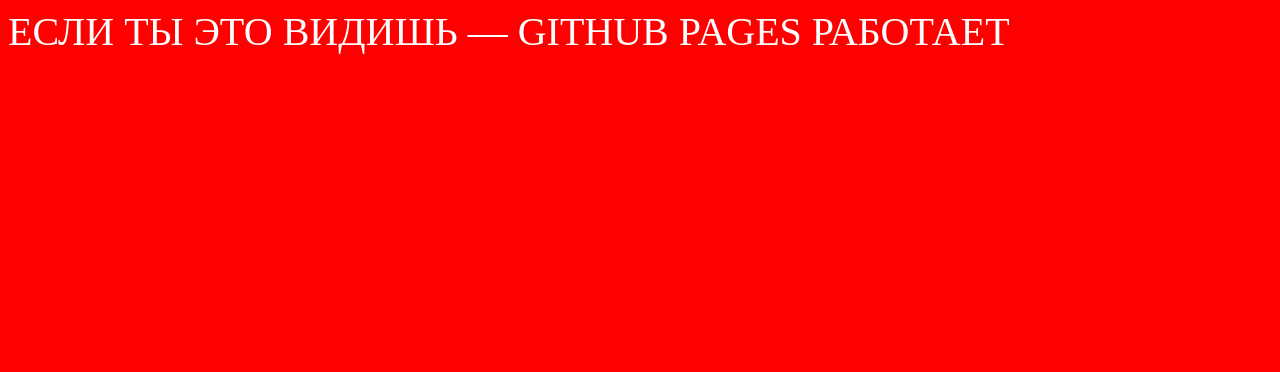
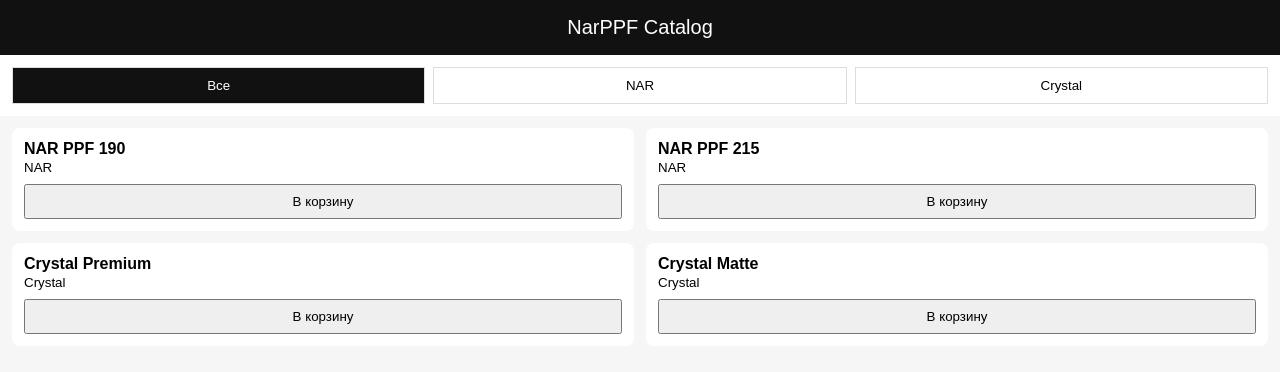
Before and after one commit to NarPPF/NarPPF.github.io, a plain HTML site: page index.html in a window 1280 px wide. Drawn offline with Linux system fonts and the light colour scheme.

Commit message:
Update index.html

```diff
--- a/index.html
+++ b/index.html
@@ -2,9 +2,126 @@
 <html lang="ru">
 <head>
     <meta charset="UTF-8">
-    <title>TEST OK</title>
+    <title>NarPPF</title>
+
+    <!-- Telegram WebApp -->
+    <script src="https://telegram.org/js/telegram-web-app.js"></script>
+
+    <style>
+        body {
+            margin: 0;
+            font-family: Arial, sans-serif;
+            background: #f6f6f6;
+        }
+        header {
+            padding: 16px;
+            background: #111;
+            color: #fff;
+            text-align: center;
+            font-size: 20px;
+        }
+        .filters {
+            display: flex;
+            gap: 8px;
+            padding: 12px;
+            background: #fff;
+        }
+        .filter-btn {
+            flex: 1;
+            padding: 10px;
+            border: 1px solid #ddd;
+            background: #fff;
+            cursor: pointer;
+        }
+        .filter-btn.active {
+            background: #111;
+            color: #fff;
+        }
+        #product-grid {
+            padding: 12px;
+            display: grid;
+            grid-template-columns: repeat(2, 1fr);
+            gap: 12px;
+        }
+        .card {
+            background: #fff;
+            padding: 12px;
+            border-radius: 8px;
+        }
+        .add-btn {
+            margin-top: 8px;
+            width: 100%;
+            padding: 8px;
+        }
+    </style>
 </head>
-<body style="background:red;color:white;font-size:40px;">
-    ЕСЛИ ТЫ ЭТО ВИДИШЬ — GITHUB PAGES РАБОТАЕТ
+
+<body>
+
+<header>NarPPF Catalog</header>
+
+<div class="filters">
+    <button class="filter-btn active" onclick="filterBrand('all')">Все</button>
+    <button class="filter-btn" onclick="filterBrand('NAR')">NAR</button>
+    <button class="filter-btn" onclick="filterBrand('Crystal')">Crystal</button>
+</div>
+
+<div id="product-grid"></div>
+
+<script>
+(function () {
+
+    /* ===== TELEGRAM INIT ===== */
+    if (window.Telegram && window.Telegram.WebApp) {
+        Telegram.WebApp.expand();
+    }
+
+    /* ===== DATA ===== */
+    var products = [
+        { id: 1, brand: 'NAR', name: 'NAR PPF 190' },
+        { id: 2, brand: 'NAR', name: 'NAR PPF 215' },
+        { id: 3, brand: 'Crystal', name: 'Crystal Premium' },
+        { id: 4, brand: 'Crystal', name: 'Crystal Matte' }
+    ];
+
+    /* ===== FILTER ===== */
+    window.filterBrand = function (brand) {
+        var btns = document.getElementsByClassName('filter-btn');
+        for (var i = 0; i < btns.length; i++) {
+            btns[i].classList.remove('active');
+        }
+
+        if (brand === 'all') btns[0].classList.add('active');
+        if (brand === 'NAR') btns[1].classList.add('active');
+        if (brand === 'Crystal') btns[2].classList.add('active');
+
+        renderCatalog(brand);
+    };
+
+    /* ===== RENDER ===== */
+    function renderCatalog(filter) {
+        var grid = document.getElementById('product-grid');
+        grid.innerHTML = '';
+
+        for (var i = 0; i < products.length; i++) {
+            var p = products[i];
+            if (filter !== 'all' && p.brand !== filter) continue;
+
+            var card = document.createElement('div');
+            card.className = 'card';
+            card.innerHTML =
+                '<b>' + p.name + '</b><br>' +
+                '<small>' + p.brand + '</small><br>' +
+                '<button class="add-btn">В корзину</button>';
+
+            grid.appendChild(card);
+        }
+    }
+
+    renderCatalog('all');
+
+})();
+</script>
+
 </body>
 </html>
```
